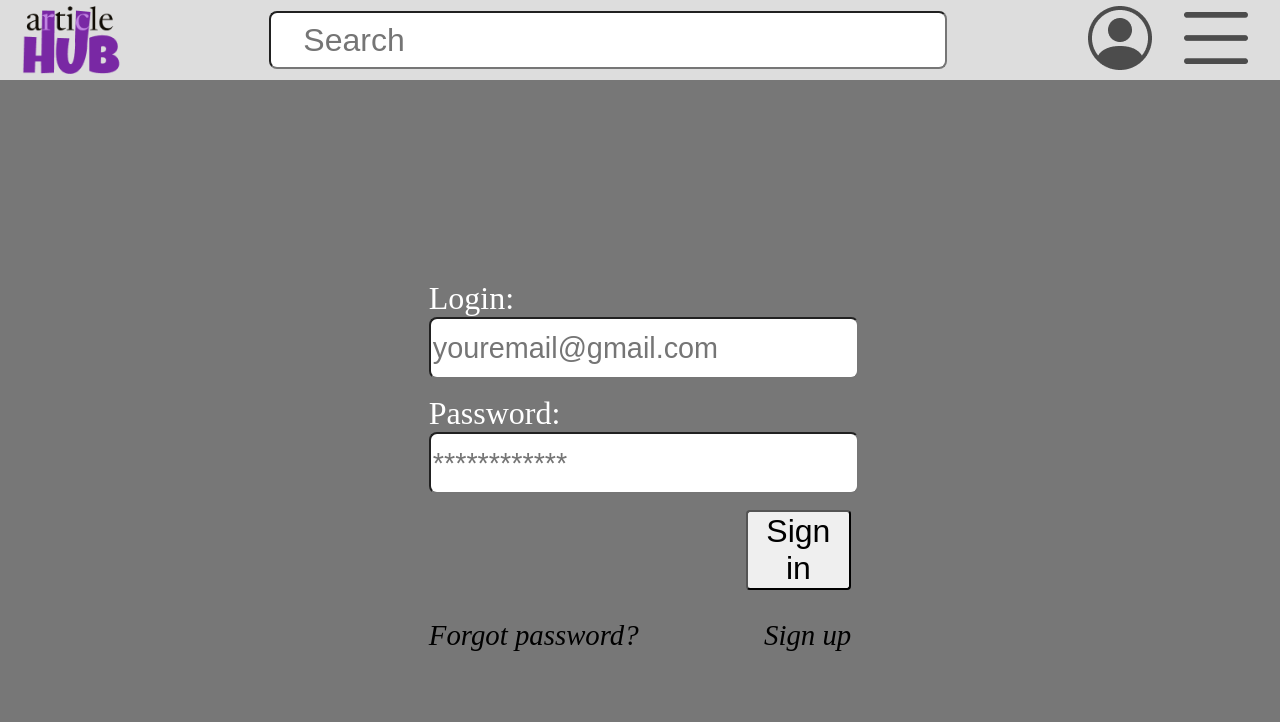
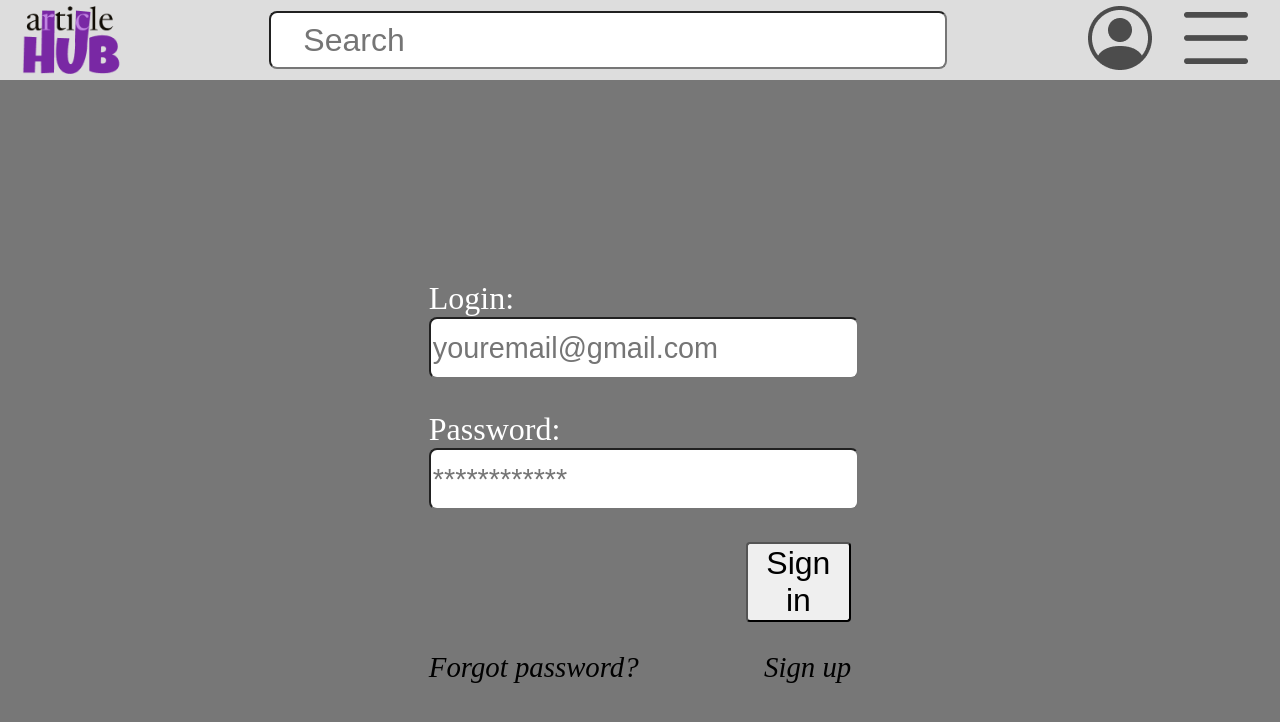
Before and after one commit to IlliaMan/PublishingPlatform, a Svelte app: page / in a window 1280 px wide. Shown: the top 722 px of the page. Built offline with nearby package versions, Linux system fonts and the light colour scheme.

Commit message:
row-gap changed in Login

```diff
--- a/src/Login.svelte
+++ b/src/Login.svelte
@@ -32,7 +32,7 @@
 .login-form {
   display: flex;
   flex-direction: column;
-  row-gap: 1rem;
+  row-gap: 2rem;
 }
 
 button {
```
